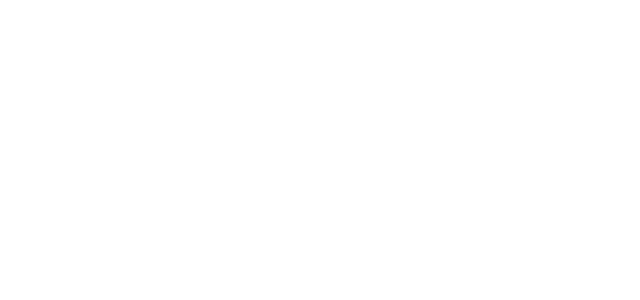
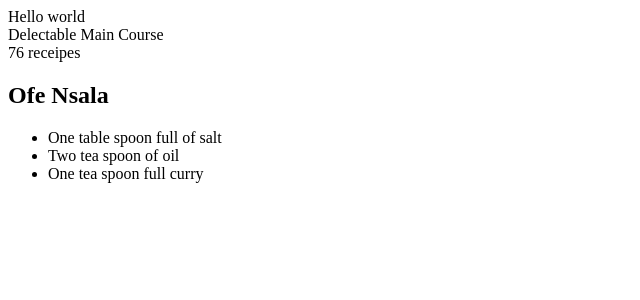
Before and after one commit to uche-inyama/catalogue_of_receipe, a React (Create React App) app: page / in a window 1280 px wide. Shown: the top 300 px of the page, without its empty margins (0-640 px from the left). Built offline with nearby package versions, Linux system fonts and the light colour scheme.

Commit message:
add item & itemDetail component

```diff
--- a/src/App.jsx
+++ b/src/App.jsx
@@ -1,5 +1,11 @@
-import React from 'react';
+import React from "react";
+import Item from "./components/item";
+import ItemDetail from "./components/itemDetail";
 
-const App = () => <div className="App" />;
-
+const App = () => (
+  <div className="App">
+    <Item />
+    <ItemDetail />
+  </div>
+);
 export default App;
--- a/src/actions.js
+++ b/src/actions.js
@@ -7,8 +7,7 @@
   itemsArray,
 });
 
-export const filterItem = (filter, state) => ({
+export const filterItem = (searchText) => ({
   type: FILTER_ITEM,
-  filter,
-  state,
+  searchText,
 });
--- /dev/null
+++ b/src/components/item.jsx
@@ -0,0 +1,13 @@
+import React from "react";
+
+const Item = () => (
+  <div>
+    <div className="image-wrapper">
+      <div>Hello world</div>
+    </div>
+    <div className="receipe-category">Delectable Main Course</div>
+    <div className="number-of-receipes">76 receipes</div>
+  </div>
+);
+
+export default Item;
--- /dev/null
+++ b/src/components/itemDetail.jsx
@@ -0,0 +1,13 @@
+import React from "react";
+
+const ItemDetail = () => (
+  <div>
+    <h2>Ofe Nsala</h2>
+    <ul className="receipe">
+      <li>One table spoon full of salt</li>
+      <li>Two tea spoon of oil</li>
+      <li>One tea spoon full curry</li>
+    </ul>
+  </div>
+);
+export default ItemDetail;
```
Also changed, not shown: src/reducer.js (+11 -33 lines), src/components/nav.jsx (added).
